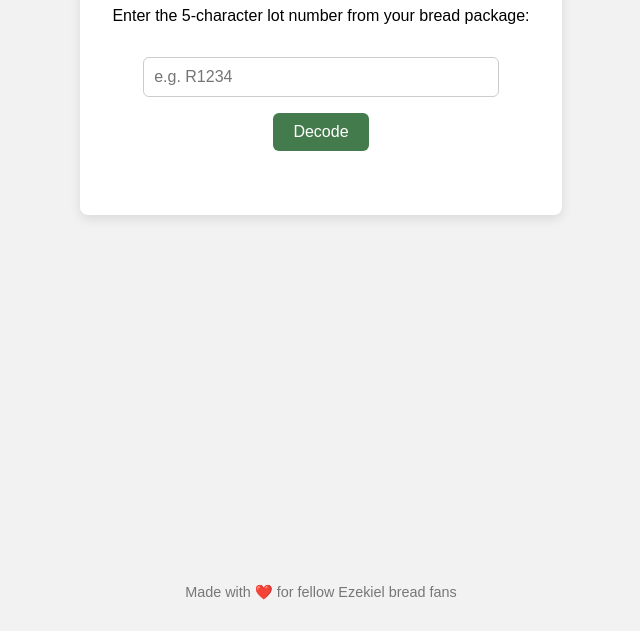
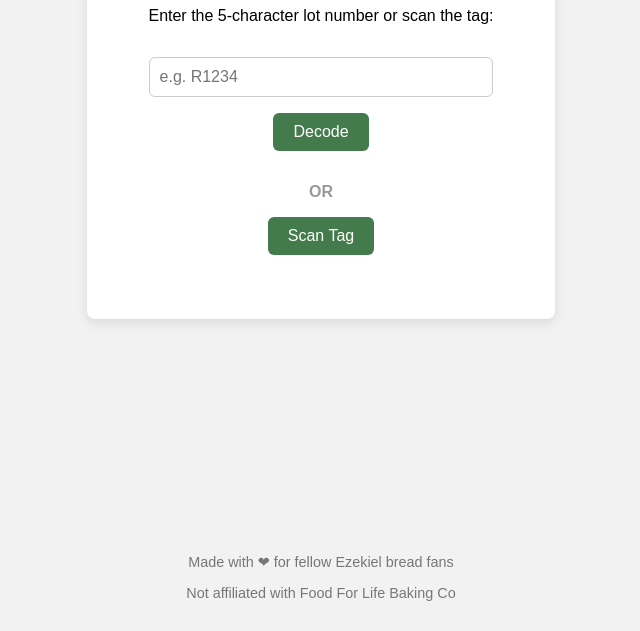
Before and after one commit to arassp/EziDate, a plain HTML site: page index.html in a window 1280 px wide. Shown: the part 169-800 px from the top of the page, without its empty margins (319-959 px from the left). Drawn offline with Linux system fonts and the light colour scheme.

Commit message:
Update index.html

```diff
--- a/index.html
+++ b/index.html
@@ -9,16 +9,25 @@
 <body>
   <div class="container">
     <h1>Ezekiel Bread Lot Decoder</h1>
-    <p>Enter the 5-character lot number from your bread package:</p>
+    <p>Enter the 5-character lot number or scan the tag:</p>
+
     <input type="text" id="lotInput" maxlength="5" placeholder="e.g. R1234" />
     <button onclick="decodeLot()">Decode</button>
+
+    <div class="divider">OR</div>
+
+    <input type="file" accept="image/*" capture="environment" id="imageInput" style="display: none;" onchange="handleImage(this)">
+    <button onclick="document.getElementById('imageInput').click()">Scan Tag</button>
+
     <p id="result"></p>
   </div>
 
   <footer>
-    <p>Made with ❤️ for fellow Ezekiel bread fans</p>
+    <p>Made with ❤ for fellow Ezekiel bread fans </p>
+    <p>Not affiliated with Food For Life Baking Co</p>
   </footer>
 
+  <script src="https://cdn.jsdelivr.net/npm/tesseract.js@4/dist/tesseract.min.js"></script>
   <script src="decoder.js"></script>
 </body>
 </html>
```
